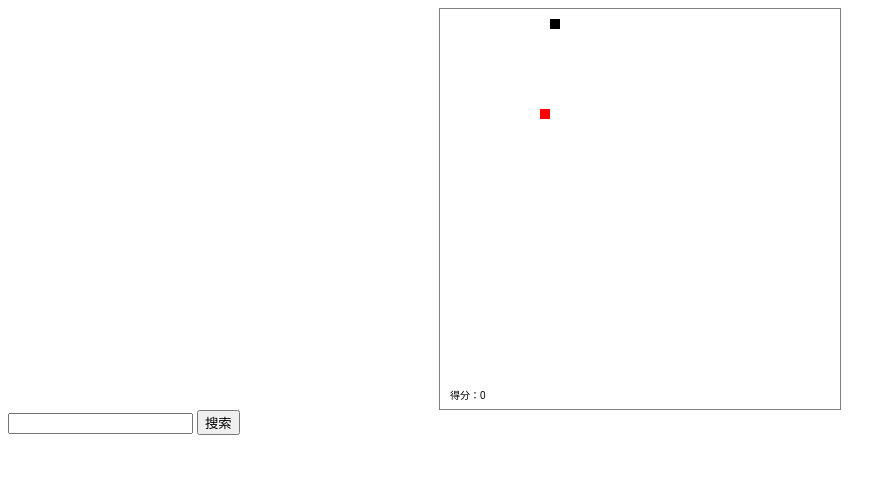
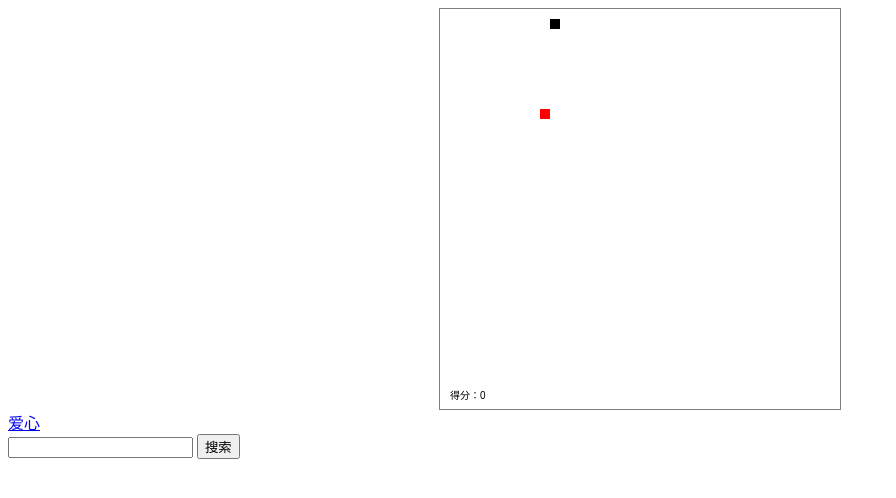
Before and after one commit to zengs0/love, a plain HTML site: page index.html in a window 1280 px wide. Shown: the whole page, without its empty margins (0-896 px from the left). Drawn offline with Linux system fonts and the light colour scheme.

Commit message:
Update index.html

```diff
--- a/index.html
+++ b/index.html
@@ -16,7 +16,7 @@
 <body>
   <canvas id="canvas" width="400" height="400"></canvas>
   <script src="js/game.js"></script>
-
+<a href="xia.html">爱心</a>
   <form action="https://www.baidu.com/s">
     <input type="text" name="wd" id="">
     <button>搜索</button>
```
